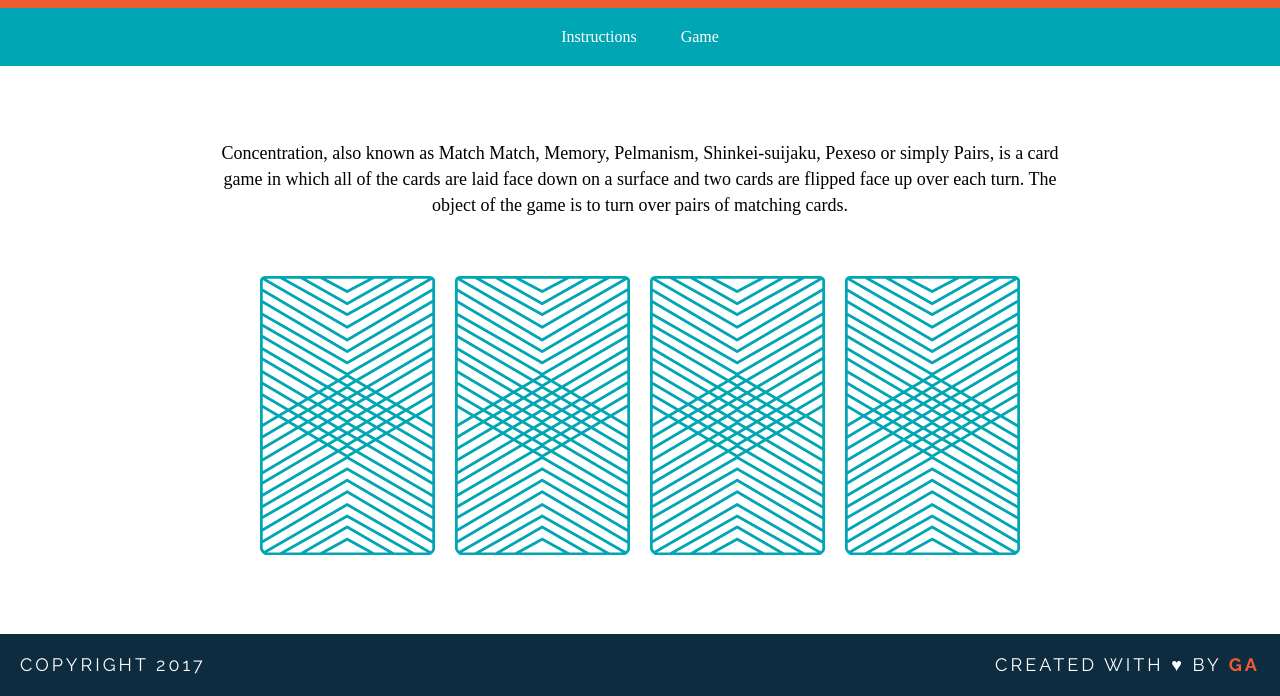
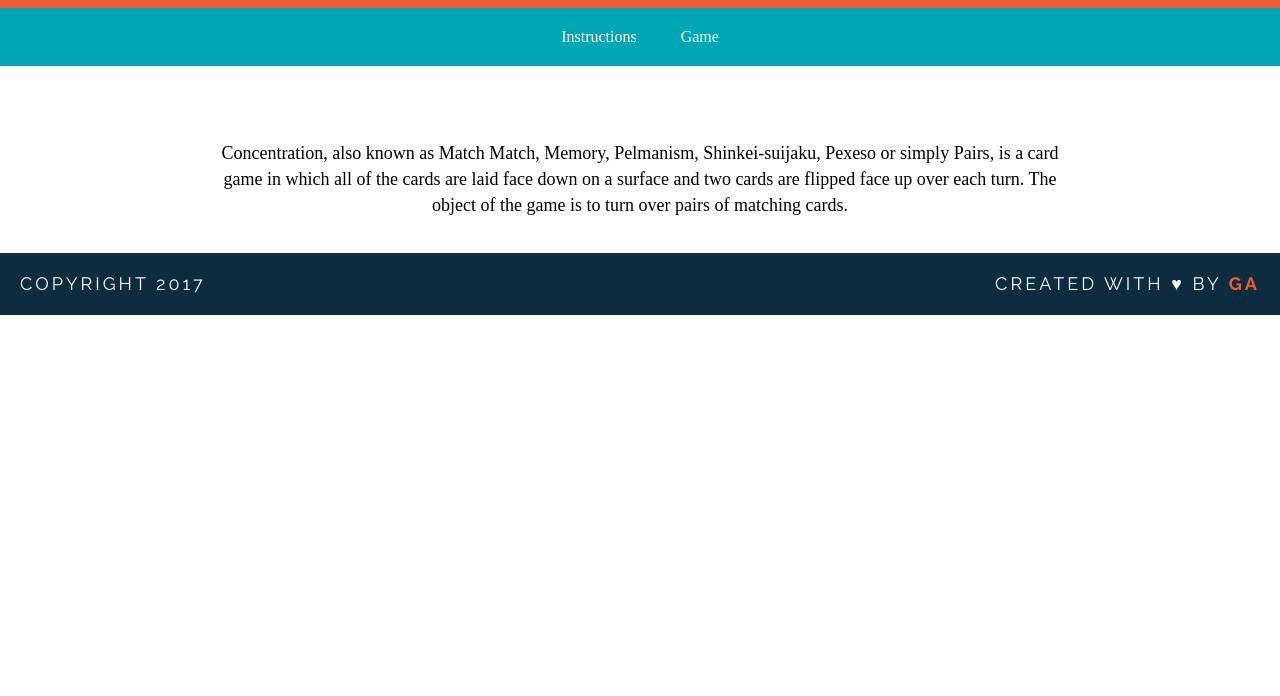
Before and after one commit to edbrodie/wdi_fundimentals_memorygame, a plain HTML site: page index.html in a window 1280 px wide. Shown: the part 105-801 px from the top of the page. Drawn offline with Linux system fonts and the light colour scheme; a web font is replaced by a local one.

Commit message:
Update index.html

```diff
--- a/index.html
+++ b/index.html
@@ -8,6 +8,7 @@
 	<header>
 		<h1>Memory Game</h1>
 	</header>
+
 	<nav>
 		<a href="#">Instructions</a>
 		<a href="#">Game</a>
@@ -17,12 +18,7 @@
 		<p>
 			Concentration, also known as Match Match, Memory, Pelmanism, Shinkei-suijaku, Pexeso or simply Pairs, is a card game in which all of the cards are laid face down on a surface and two cards are flipped face up over each turn. The object of the game is to turn over pairs of matching cards.
 		</p>
-
-		<div>
-			<img src="images/back.png" alt="Queen of Diamonds">
-			<img src="images/back.png" alt="Queen of Hearts">
-			<img src="images/back.png" alt="King of Diamonds">
-			<img src="images/back.png" alt="King of Hearts">
+		<div id="game-board">
 		</div>
 	</main>
 	<footer class="clearfix">
@@ -30,5 +26,5 @@
 		<p class="message">Created with &hearts; by <span class="name">GA</span></p>
 	</footer>
 	<script src="js/main.js"></script>
-</body>
+	</body>
 </html>
```
